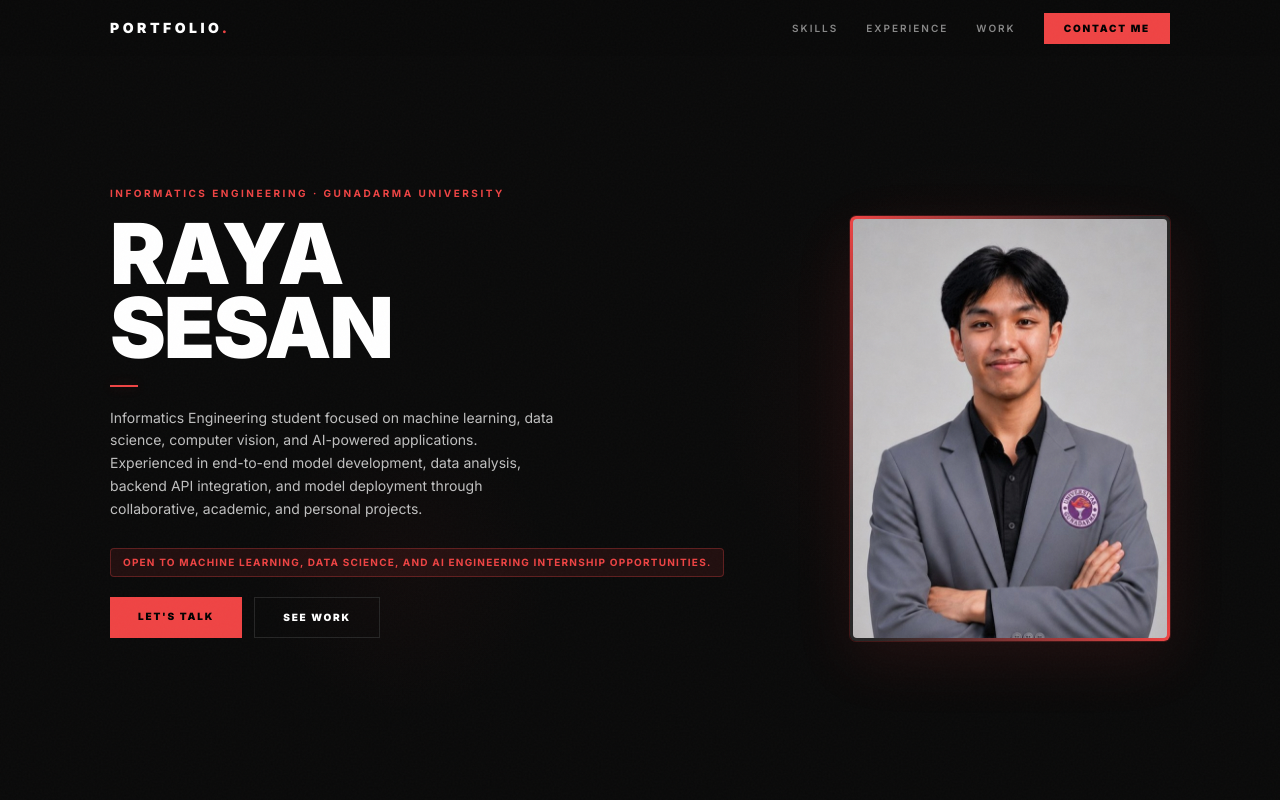
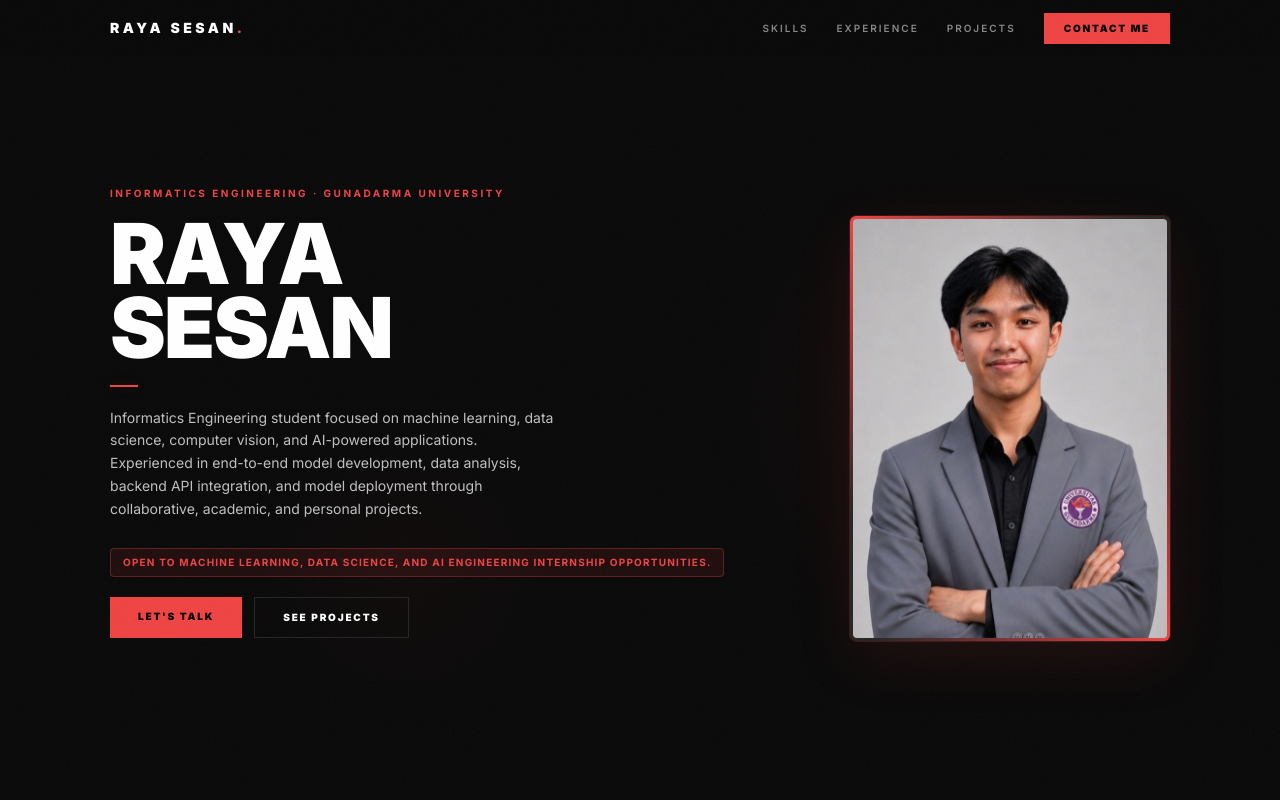
Before and after one commit to rayasesan/Portofolio, a React (Vite) app: page / in a window 1280 px wide. Shown: the top 800 px of the page. Built offline with nearby package versions, Linux system fonts and the light colour scheme; some icons are missing.

Commit message:
Update navigation branding

```diff
--- a/src/components/Hero.jsx
+++ b/src/components/Hero.jsx
@@ -43,7 +43,7 @@ export default function Hero() {
                 href="#projects"
                 className="border border-r-steel hover:border-r-red text-white text-[10px] font-black tracking-[0.18em] uppercase px-7 py-3 transition-all hover:scale-105"
               >
-                See Work
+                See Projects
               </a>
             </div>
             <div className="fade-up flex items-center gap-5" style={{ animationDelay: '0.75s' }}>
--- a/src/components/Navbar.jsx
+++ b/src/components/Navbar.jsx
@@ -3,8 +3,13 @@ import { useEffect, useRef, useState } from 'react';
 const navLinks = [
   { href: '#skills', label: 'Skills' },
   { href: '#experience', label: 'Experience' },
-  { href: '#projects', label: 'Work' },
+  { href: '#projects', label: 'Projects' },
   { href: '#contact', label: 'Contact' },
+];
+
+const mobileLinks = [
+  { href: '#top', label: 'Home' },
+  ...navLinks,
 ];
 
 export default function Navbar() {
@@ -54,8 +59,12 @@ export default function Navbar() {
         } backdrop-blur-[20px]`}
       >
         <div className="max-w-[1100px] mx-auto px-5 h-14 flex items-center justify-between">
-          <a href="#top" className="text-white font-black text-sm tracking-[0.25em] uppercase">
-            portfolio<span className="text-r-red">.</span>
+          <a
+            href="#top"
+            className="group text-white font-black text-sm tracking-[0.25em] uppercase transition-colors hover:text-r-red"
+            aria-label="Back to home"
+          >
+            Raya Sesan<span className="text-r-red transition-colors group-hover:text-r-red-light">.</span>
           </a>
           <div className="hidden md:flex items-center gap-7">
             {navLinks.slice(0, 3).map((link) => (
@@ -90,9 +99,14 @@ export default function Navbar() {
         }`}
       >
         <div className="flex items-center justify-between px-5 h-14">
-          <span className="text-white font-black text-sm tracking-[0.25em] uppercase">
-            portfolio<span className="text-r-red">.</span>
-          </span>
+          <a
+            href="#top"
+            tabIndex={isOpen ? 0 : -1}
+            className="text-white font-black text-sm tracking-[0.25em] uppercase"
+            onClick={closeMenu}
+          >
+            Raya Sesan<span className="text-r-red">.</span>
+          </a>
           <button
             type="button"
             className="text-white min-w-11 min-h-11 inline-flex items-center justify-center"
@@ -104,7 +118,7 @@ export default function Navbar() {
           </button>
         </div>
         <div className="flex-1 flex flex-col justify-center px-8 gap-7">
-          {navLinks.map((link) => (
+          {mobileLinks.map((link) => (
             <a
               key={link.href}
               href={link.href}
```
